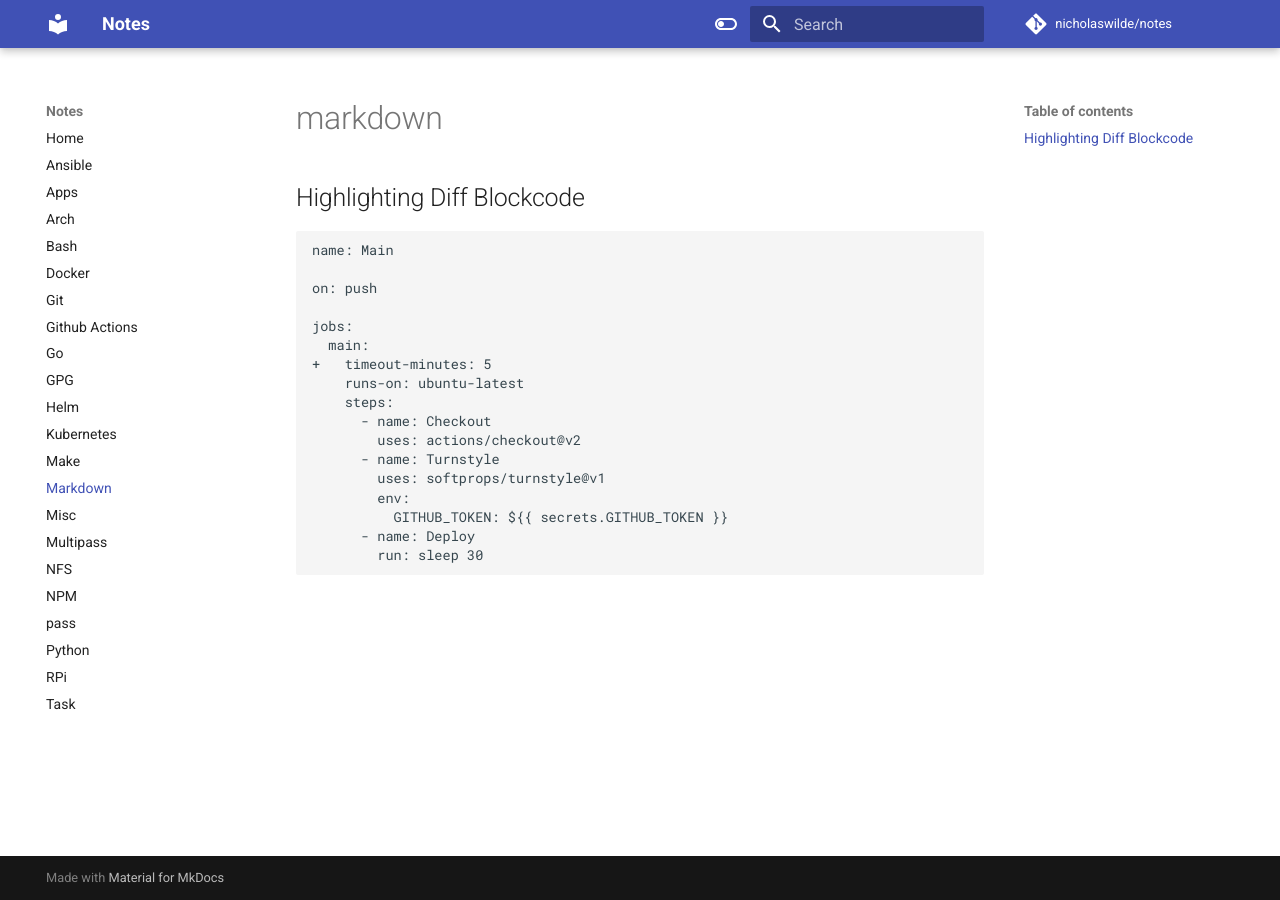
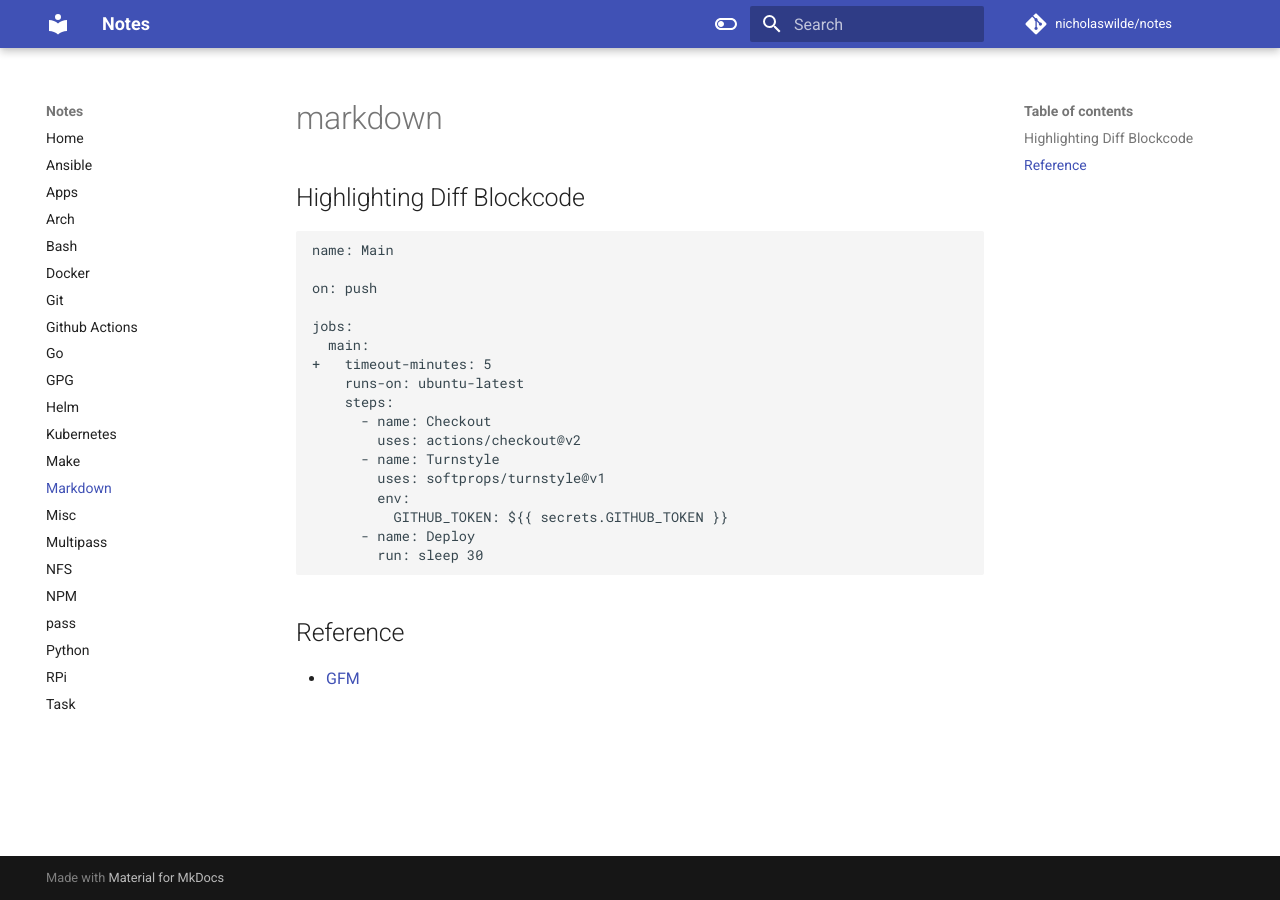
Before and after one commit to nicholaswilde/notes, an MkDocs documentation site: the page built from docs/markdown.md, in a window 1280 px wide. Built offline with MkDocs 1.6.1 and Material for MkDocs 9.7.7, drawn with Linux system fonts in a browser that asks for light colours; comment, search, counter and statistics services are not loaded.

Commit message:
Update markdown.md

````diff
--- a/docs/markdown.md
+++ b/docs/markdown.md
@@ -21,3 +21,6 @@ jobs:
       - name: Deploy
         run: sleep 30
 ```
+
+## Reference
+- [GFM](https://github.github.com/gfm/)
````
